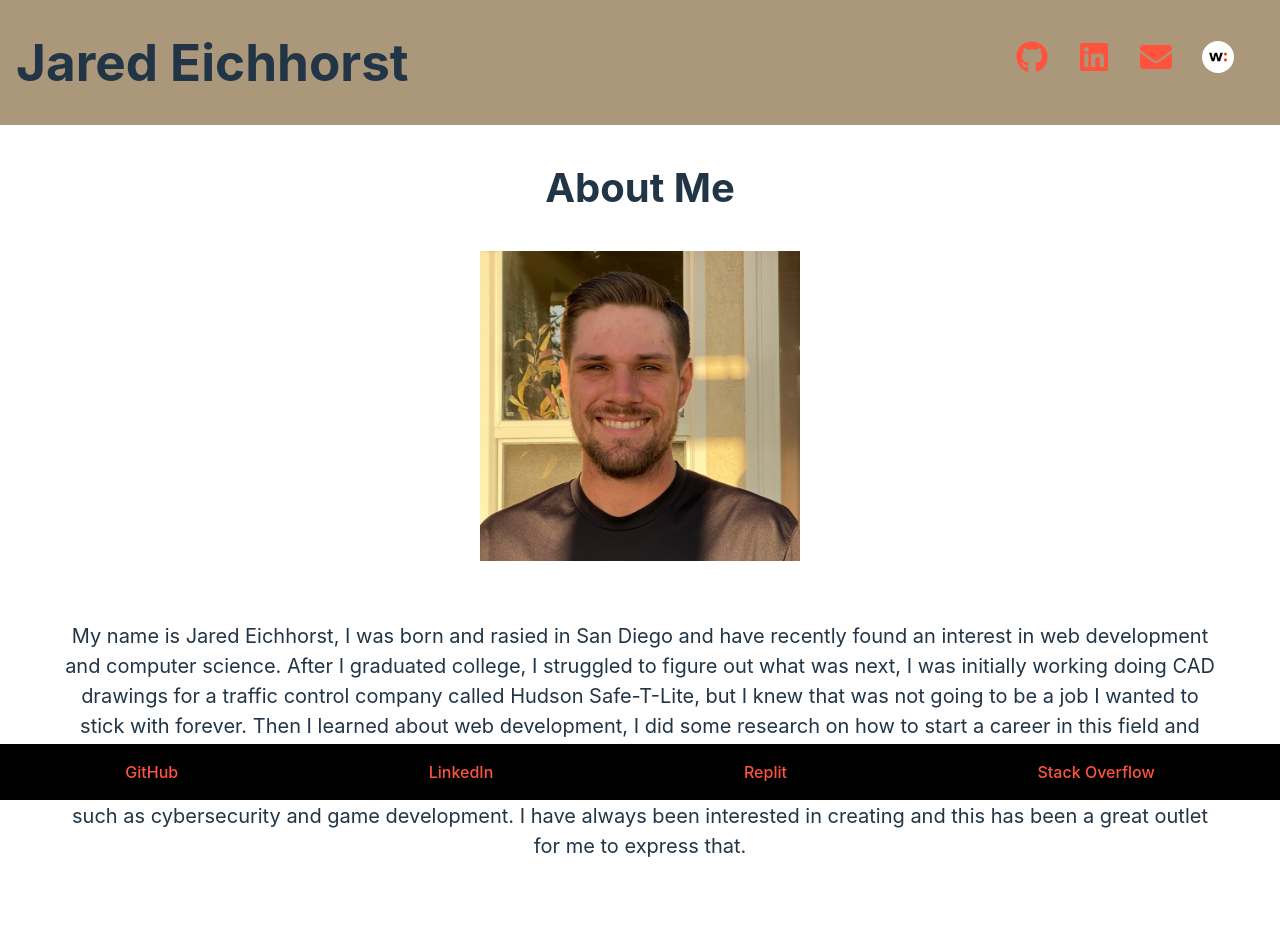
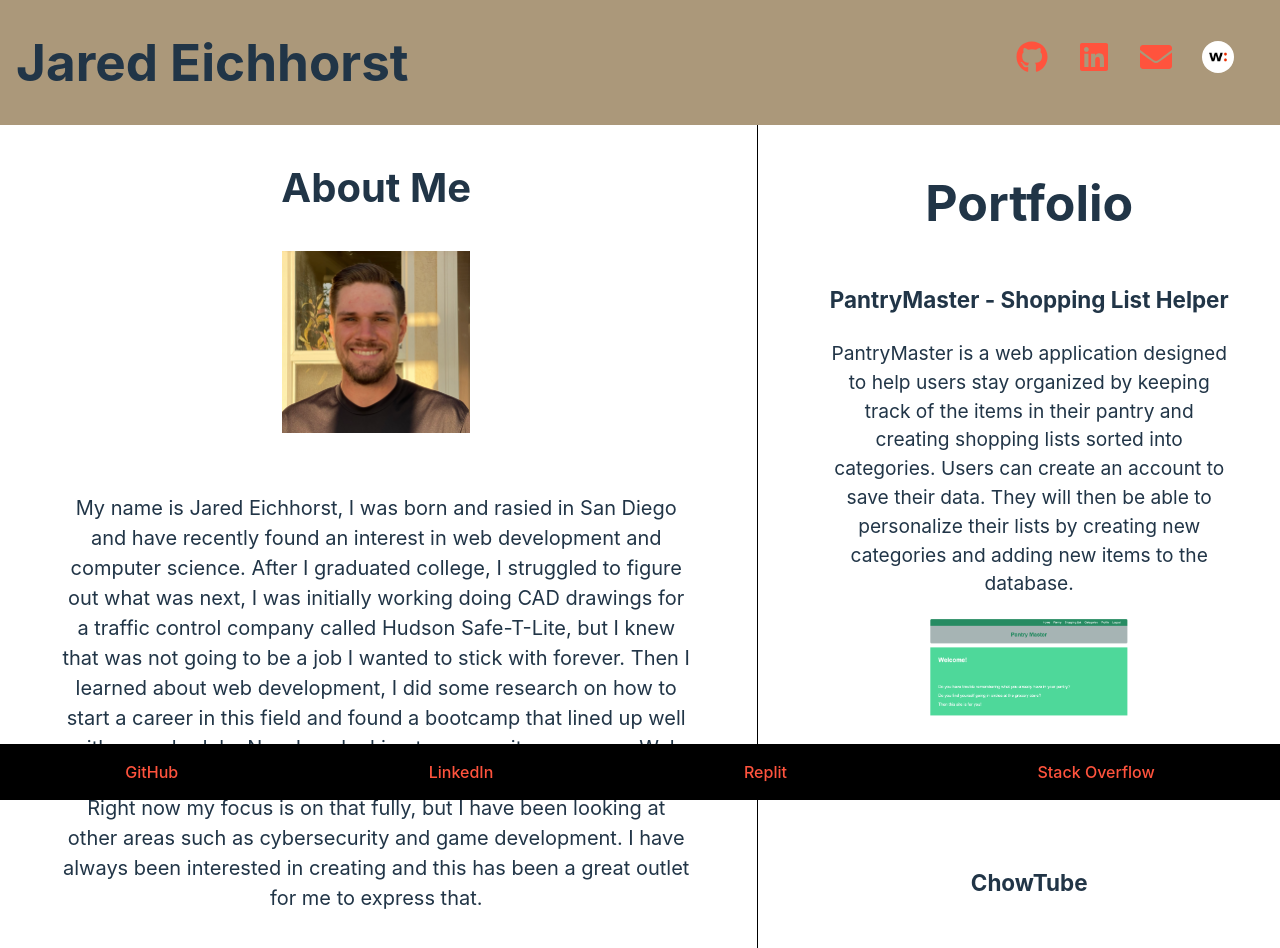
Before and after one commit to Jarede712/React-Portfolio-Jared-Eichhorst, a React (Vite) app in the folder React Portfolio/: page / in a window 1280 px wide. Shown: the top 948 px of the page. Built offline with nearby package versions, Linux system fonts and the light colour scheme.

Commit message:
redesigned main page so that my projetcs and my about me section are together

```diff
--- /dev/null
+++ b/React Portfolio/src/components/MainPage.jsx
@@ -0,0 +1,17 @@
+import AboutMe from './AboutMe';
+import Portfolio from './Portfolio';
+
+function MainPage() {
+  return (
+    <div className="main-page">
+      <div className="about-me-section">
+        <AboutMe />
+      </div>
+      <div className="portfolio-section">
+        <Portfolio />
+      </div>
+    </div>
+  );
+}
+
+export default MainPage;
--- a/React Portfolio/src/index.css
+++ b/React Portfolio/src/index.css
@@ -244,3 +244,21 @@ button:focus-visible {
 .contact-title {
   font-size: 30px;
 }
+
+.main-page {
+  display: flex;
+  justify-content: space-between;
+}
+
+.about-me-section {
+  flex: 3;
+  border-right: 1px solid #000;
+  padding-right: 5px;
+}
+
+.portfolio-section {
+  flex: 2;
+  height: 100vh;
+  overflow-y: auto;
+  padding-left: 20px;
+}
--- a/React Portfolio/src/pages/Home.jsx
+++ b/React Portfolio/src/pages/Home.jsx
@@ -5,9 +5,10 @@ import Portfolio from '../components/Portfolio';
 import Contact from '../components/Contact';
 import Resume from '../components/Resume';
 import Footer from '../components/Footer';
+import MainPage from '../components/MainPage';
 
 function Home() {
-  const [currentPage, setCurrentPage] = useState('About Me');
+  const [currentPage, setCurrentPage] = useState('Main');
 
   useEffect(() => {
     document.title = 'My Portfolio';
@@ -16,8 +17,7 @@ function Home() {
   return (
     <div className="App">
       <Header currentPage={currentPage} setCurrentPage={setCurrentPage} />
-      {currentPage === 'About Me' && <AboutMe />}
-      {currentPage === 'Portfolio' && <Portfolio />}
+      {currentPage === 'Main' && <MainPage />}
       {currentPage === 'Contact' && <Contact />}
       {currentPage === 'Resume' && <Resume />}
       <Footer />
```
